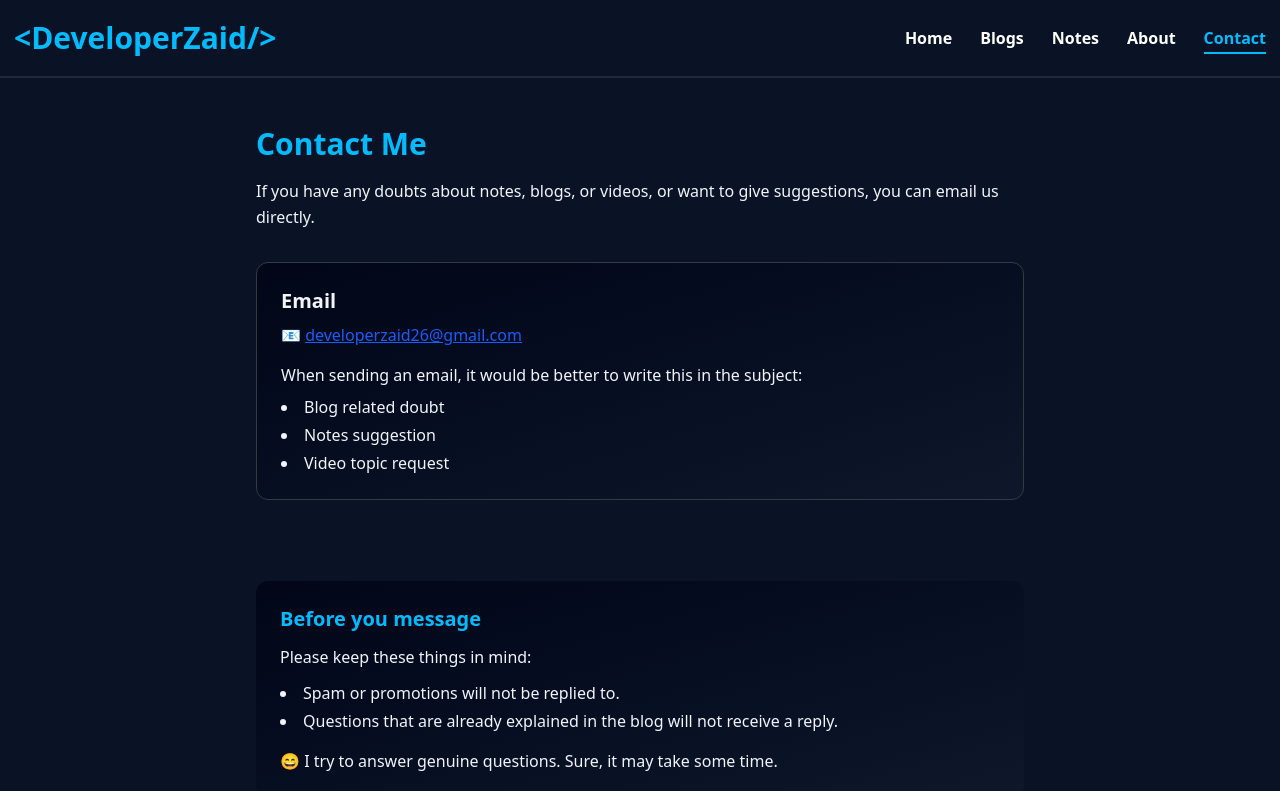
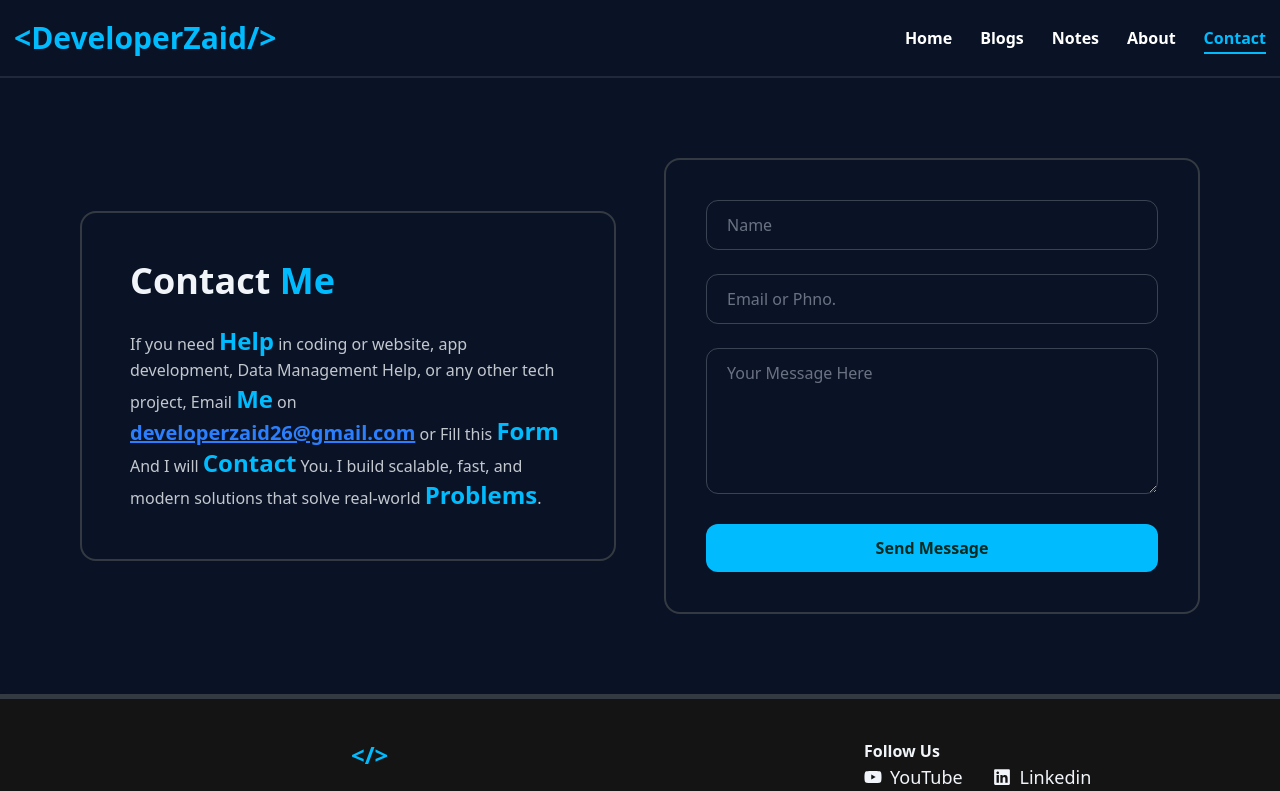
Before and after one commit to Developer-Zaid19/official-website-vercel, a Next.js app: page /contact in a window 1280 px wide. Shown: the top 791 px of the page. Built offline with nearby package versions, Linux system fonts and the light colour scheme.

Commit message:
update contact page and fixes bug

```diff
--- a/app/blogs/[slug]/page.js
+++ b/app/blogs/[slug]/page.js
@@ -41,7 +41,7 @@ availableblogs()
       <main className="min-h-screen bg-(--bg) flex items-center justify-center px-4">
 
         <div className="text-center">
-          <h1 className="text-2xl font-bold text-(--hadding) mb-2">
+          <h1 className="text-2xl font-bold text-(--maincolor) mb-2">
             Blog not found
           </h1>
           <p className="text-(--err) mb-4">
@@ -60,14 +60,14 @@ availableblogs()
 
   return (
     <main className="min-h-screen bg-(--bg) md:bg-linear-to-br from-slate-950 to-slate-900 px-4 py-12">
-      {loading? <div class="min-h-[70vh] flex items-center justify-center">
+      {loading? <div className="min-h-[70vh] flex items-center justify-center">
     <Loader />
 </div>
 :
       <article className="max-w-3xl mx-auto">
 
         {/* Title */}
-        <h1 className="text-3xl md:text-4xl font-bold text-(--hadding) mb-3">
+        <h1 className="text-3xl md:text-4xl font-bold text-(--maincolor) mb-3">
           {fetchedblog.title}
         </h1>
 
--- a/app/blogs/page.js
+++ b/app/blogs/page.js
@@ -43,7 +43,7 @@ if (!fetchedblog) return;
       <section className="max-w-5xl mx-auto">
 
         {/* Page Heading */}
-        <h1 className="text-3xl font-bold text-(--hadding) mb-4">
+        <h1 className="text-3xl font-bold text-(--maincolor) mb-4">
           Blogs
         </h1>
 
@@ -59,7 +59,7 @@ if (!fetchedblog) return;
               key={blog.id}
               className="border border-(--border) rounded-xl p-6 bg-linear-to-br from-slate-950 to-slate-900 hover:shadow-md transition"
             >
-              <h2 className="text-xl font-semibold text-(--hadding) mb-2">
+              <h2 className="text-xl font-semibold text-(--maincolor) mb-2">
                 {blog.title}
               </h2>
 
--- a/app/components/Navbar.js
+++ b/app/components/Navbar.js
@@ -17,7 +17,7 @@ export default function Navbar() {
 
   return (
     <nav className="flex justify-between items-center px-3.5 py-5 border-b-2 border-b-gray-800 bg-(--bg)">
-      <h3 className="text-(--hadding) font-bold text-3xl h3logo">&lt;DeveloperZaid/&gt;</h3>
+      <h3 className="text-(--maincolor) font-bold text-3xl h3logo">&lt;DeveloperZaid/&gt;</h3>
 
       <div className="flex md:gap-7 gap-2 text-(--text) ">
         {navLinks.map((l) => {
@@ -27,8 +27,8 @@ export default function Navbar() {
                 key={l.name}
                 href={l.href}
                 className={`relative inline-block font-semibold ${isActive
-                  ? "text-(--hadding) after:block after:w-full after:h-0.5 after:bg-(--hadding) after:absolute after:-bottom-1 after:left-0"
-                  : "text-white hover:text-(--hadding)"
+                  ? "text-(--maincolor) after:block after:w-full after:h-0.5 after:bg-(--maincolor) after:absolute after:-bottom-1 after:left-0"
+                  : "text-white hover:text-(--maincolor)"
                   }`}
               >
                 {l.name}
--- a/app/contact/page.js
+++ b/app/contact/page.js
@@ -1,71 +1,124 @@
-export default function ContactPage() {
+"use client"
+import { useForm } from "react-hook-form";
+
+export default function Contact() {
+  const {
+    register,
+    handleSubmit,
+    formState: { errors, isSubmitting },
+  } = useForm();
+
+  const submithandle = async (formData) => {
+    const data = {
+      verifypass: process.env.NEXT_PUBLIC_VERIFYPASS,
+      type: "content",
+      name: formData.name,
+      contactinfo: formData.email,
+      message: formData.message
+    }
+
+    const res = await fetch(`https://devzaidbackend.onrender.com/api/connectus/contactform/`, {
+      method: "POST",
+      headers: {
+        "Content-Type": "application/json",
+      },
+      body: JSON.stringify(data),
+    });
+
+    if (!res.ok) {
+      alert("We are trying to reply faster")
+    } else {
+      alert("I will contact you soon")
+    }
+  }
+
+
   return (
-    <main className="min-h-screen bg-(--bg) px-4 py-12">
-      <section className="max-w-3xl mx-auto">
+    <main className="px-4 sm:px-8 lg:px-20 py-20 bg-(--bg) text(--text)">
 
-        {/* Heading */}
-        <h1 className="text-3xl font-bold text-(--hadding) mb-4">
-          Contact Me
-        </h1>
+      <div className="max-w-6xl mx-auto grid grid-cols-1 lg:grid-cols-2 gap-12 items-center">
 
-        <p className="text-(--text) mb-8 leading-relaxed">
-          If you have any doubts about notes, blogs, or videos, or want to give suggestions, you can email us directly.
-        </p>
+        {/* Left Side - Info */}
+        <div className="border-2 border-(--border) rounded-2xl p-8 sm:p-12">
+          <h1 className="text-3xl sm:text-4xl font-bold mb-6 text-center lg:text-left text-(--text)">
+            Contact <span className="text-(--maincolor)">Me</span>
+          </h1>
 
-        {/* Email Card */}
-        <div className="border border-(--border) bg-linear-to-br from-slate-950 to-slate-900 rounded-xl p-6 mb-10">
-          <h2 className="text-xl font-semibold text-(--text) mb-2">
-            Email
-          </h2>
+          <p className="text-center lg:text-left text-sm sm:text-base text-(--text)/80 leading-relaxed ">
 
-          <p className="text-(--text)">
-            📧{" "}
-            <a
+            If you need <span className="font-semibold text-(--maincolor) text-2xl">Help</span> in coding or website, app development, Data Management Help, or any other tech project, Email <span className="font-semibold text-(--maincolor) text-2xl">Me</span> on <a
               href="mailto:developerzaid26@gmail.com"
-              className="text-blue-600 underline hover:opacity-80"
+              className="text-blue-500 font-semibold text-xl
+               underline hover:opacity-80"
             >
               developerzaid26@gmail.com
-            </a>
-          </p>
-
-          <p className="mt-4 text-(--text)">
-
-            When sending an email, it would be better to write this in the subject:
-          </p>
-
-          <ul className="list-disc list-inside mt-2 space-y-1 text-(--text)">
-            <li>Blog related doubt</li>
-            <li>Notes suggestion</li>
-            <li>Video topic request</li>
-          </ul>
-        </div>
-
-        {/* Divider */}
-        <div className="h-px bg-black/10 mb-10"></div>
-
-        {/* Guidelines */}
-        <div className="bg-linear-to-br from-slate-950 to-slate-900 rounded-xl p-6">
-          <h2 className="text-xl font-semibold text-(--hadding) mb-3">
-            Before you message
-          </h2>
-
-          <p className="text-(--text) mb-3">
-            Please keep these things in mind:
-          </p>
-
-          <ul className="list-disc list-inside text-(--text) space-y-1">
-            <li>Spam or promotions will not be replied to.</li>
-            <li>
-              Questions that are already explained in the blog will not receive a reply.
-            </li>
-          </ul>
-
-          <p className="mt-4 text-(--text)">
-            😄 I try to answer genuine questions. Sure, it may take some time.
+            </a> or Fill this <span className="font-semibold text-(--maincolor) text-2xl">Form</span> And I will <span className="font-semibold text-(--maincolor) text-2xl">Contact</span> You. I build scalable, fast, and modern solutions that solve real-world <span className="font-semibold text-(--maincolor) text-2xl">Problems</span>.
           </p>
         </div>
 
-      </section>
+        {/* Right Side - Form */}
+        <div className="border-2 border-(--border) rounded-2xl p-5 py-8 sm:p-10">
+          <form className="space-y-6" onSubmit={handleSubmit(submithandle)}>
+
+            <input
+              {...register("name", {
+                required: "Name is required",
+                minLength: { value: 3, message: "Min 3 characters" },
+                maxLength: { value: 15, message: "Max 15 characters" },
+              })}
+              type="text"
+              placeholder="Name"
+              className="w-full bg-transparent border border-white/20 rounded-xl px-5 py-3
+              outline-none focus:border-(--maincolor) transition placeholder:text-gray-500 text-(--text)"
+            />
+            {errors.name && (
+              <p className="text-red-500 font-semibold">{errors.name.message}</p>
+            )}
+
+            <input
+              {...register("email", {
+                required: "Email is required",
+                minLength: { value: 5, message: "Min 5 characters" },
+                maxLength: { value: 50, message: "Max 50 characters" },
+              })}
+              type="email"
+              placeholder="Email or Phno."
+              className="w-full bg-transparent border border-white/20 rounded-xl px-5 py-3
+              outline-none focus:border-(--maincolor) transition placeholder:text-gray-500 text-(--text)"
+            />
+            {errors.email && (
+              <p className="text-red-500 font-semibold">{errors.email.message}</p>
+            )}
+
+            <textarea
+              {...register("message", {
+                required: "Your Message is Helpful for us",
+                minLength: { value: 5, message: "Min 5 characters" },
+                maxLength: { value: 500, message: "Max 500 characters" },
+              })}
+              rows="5"
+              placeholder="Your Message Here"
+              className="w-full bg-transparent border border-white/20 rounded-xl px-5 py-3
+              outline-none focus:border-(--maincolor) transition placeholder:text-gray-500 text-(--text)"
+            ></textarea>
+            {errors.message && (
+              <p className="text-red-500 font-semibold">{errors.message.message}</p>
+            )}
+            <button
+              disabled={isSubmitting}
+              type="submit"
+              className="w-full py-3 rounded-xl font-bold
+              bg-(--maincolor) text-[#022c22]
+              hover:shadow-[0_0_30px_rgba(0,188,255,0.6)]
+              transition-all duration-300"
+            >
+              Send Message
+            </button>
+
+          </form>
+        </div>
+
+      </div>
     </main>
   );
 }
--- a/app/globals.css
+++ b/app/globals.css
@@ -2,13 +2,14 @@
 
 
 :root {
-  --hadding: #00BCFF;
+  --maincolor: #00BCFF;
   --focus: #3766d1;
   --bg: #0A1326;
   --text: #F1F5F9;
   --border: #343a41;
   --err: rgb(255, 0, 0);
   --bgt: rgb(20, 20, 20);
+  --example: rgb(0, 188, 255);
 }
 
 
--- a/app/notes/page.js
+++ b/app/notes/page.js
@@ -42,7 +42,7 @@ export default function NotesPage() {
       <section className="max-w-5xl mx-auto">
 
         {/* Heading */}
-        <h1 className="text-3xl font-bold text-(--hadding) mb-4">
+        <h1 className="text-3xl font-bold text-(--maincolor) mb-4">
           Notes and CheatSheats
         </h1>
 
@@ -57,7 +57,7 @@ export default function NotesPage() {
               key={note.id}
               className="border rounded-xl p-5 hover:shadow-md transition bg-linear-to-br from-slate-950 to-slate-900 border-(--border)"
             >
-              <h3 className="text-lg font-semibold text-(--hadding) mb-1">
+              <h3 className="text-lg font-semibold text-(--maincolor) mb-1">
                 {note.title}
               </h3>
 
--- a/package.json
+++ b/package.json
@@ -16,7 +16,7 @@
     "next-themes": "^0.4.6",
     "react": "19.1.0",
     "react-dom": "19.1.0",
-    "react-hook-form": "^7.65.0",
+    "react-hook-form": "^7.71.1",
     "react-icons": "^5.5.0",
     "styled-components": "^6.3.8",
     "typed.js": "^2.1.0"
```
Also changed, not shown: app/about/page.js (+6 -6 lines), app/components/Footer.js (+6 -6 lines), app/page.js (+4 -4 lines), 1 other file (tests, documents, lock files or other folders).
